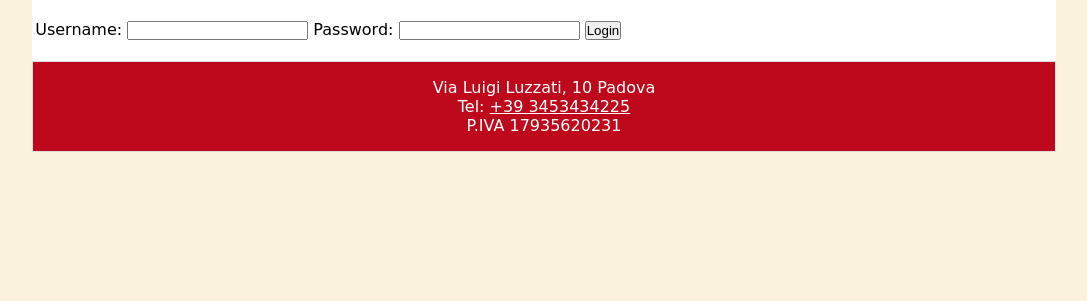
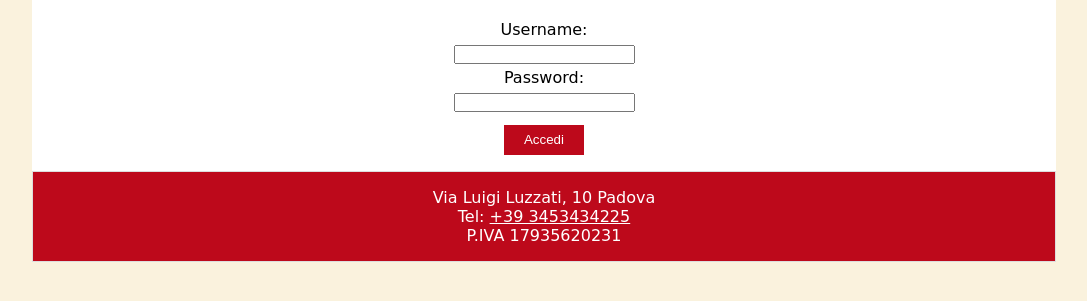
Before and after one commit to Edivad99/Burger-TecWeb, a PHP site: page /login.html in a window 1280 px wide. Shown: the part 232-533 px from the top of the page, without its empty margins (96-1183 px from the left). Run offline with PHP 8.4, Linux system fonts and the light colour scheme.

Commit message:
Aggiornato lo stile del bottone di login

```diff
--- a/css/mobile.css
+++ b/css/mobile.css
@@ -124,26 +124,6 @@ header h1 {
     display: block;
 }
 
-/* CONTENUTO > Login */
-
-#contenutoGenerale form {
-    display: flex;
-    flex-direction: column;
-    text-align: center;
-}
-
-#user, #pwd {
-    width: fit-content;
-    margin: auto;
-}
-
-#login {
-    width: fit-content;
-    margin-top: 1em;
-    margin-left: auto;
-    margin-right: auto;
-}
-
 /*
 =================================
         FOOTER
--- a/css/print.css
+++ b/css/print.css
@@ -38,7 +38,7 @@ html {
 =================================
 */
 
-#menu, #menu-btn, .menu-icon {
+#menu, #menu-btn, #menu-icon {
     display: none;
 }
 
--- a/css/style.css
+++ b/css/style.css
@@ -59,7 +59,7 @@ header h1 {
     clear: both;
 }
 
-.menu-btn {
+#menu-btn {
     display: none;
 }
 
@@ -196,6 +196,30 @@ abbr {
     color: black;
 }
 
+/* CONTENUTO > Login */
+
+#contenutoGenerale form {
+    display: flex;
+    flex-direction: column;
+    text-align: center;
+}
+
+#user, #pwd {
+    width: fit-content;
+    margin: auto;
+}
+
+#login {
+    width: 80px;
+    height: 30px;
+    margin-top: 1em;
+    margin-left: auto;
+    margin-right: auto;
+    color: white;
+    background-color: #bd091b;
+    border-color: transparent;
+}
+
 /*
 =================================
         FOOTER
--- a/login.html
+++ b/login.html
@@ -49,7 +49,7 @@
             <input type="text" name="usr" id="user" autocomplete="username"/>
             <label for="pwd" lang="en">Password:</label>
             <input type="password" name="pwd" id="pwd" autocomplete="current-password"/>
-            <input type="submit" value="Login" id="login"/>
+            <input type="submit" value="Accedi" id="login"/>
         </form>
     </div>
     <footer>
```
